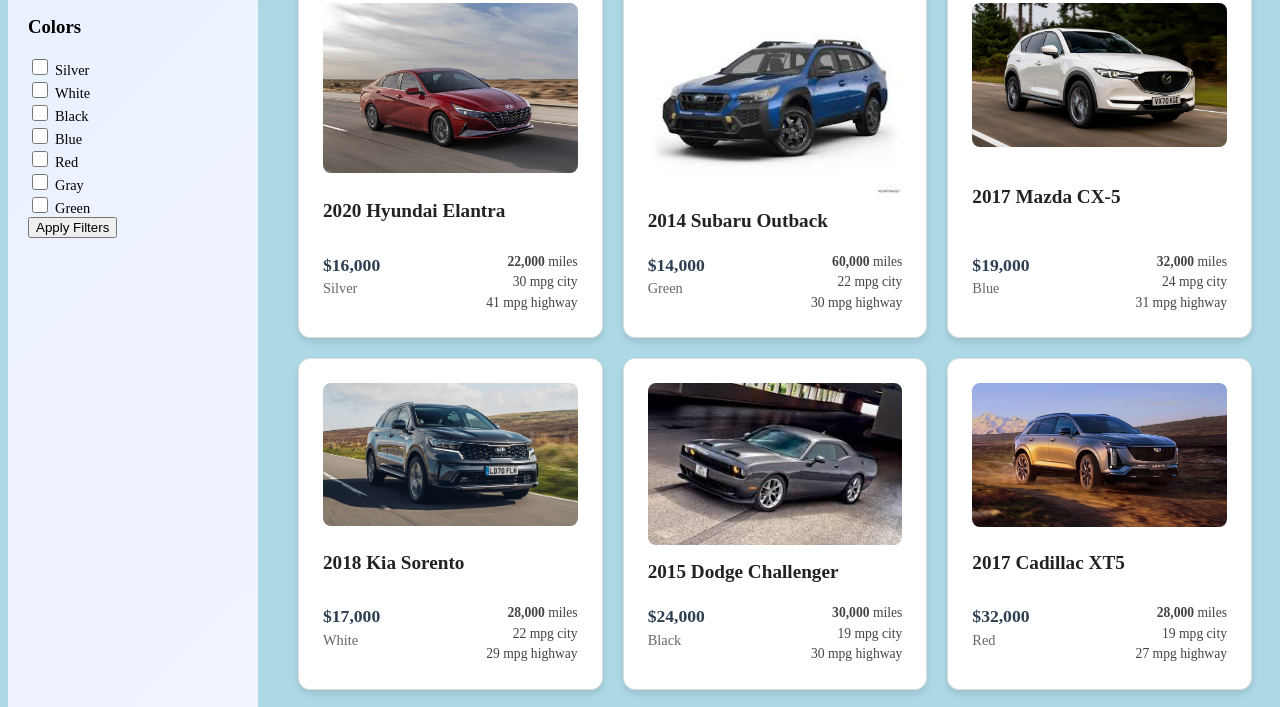
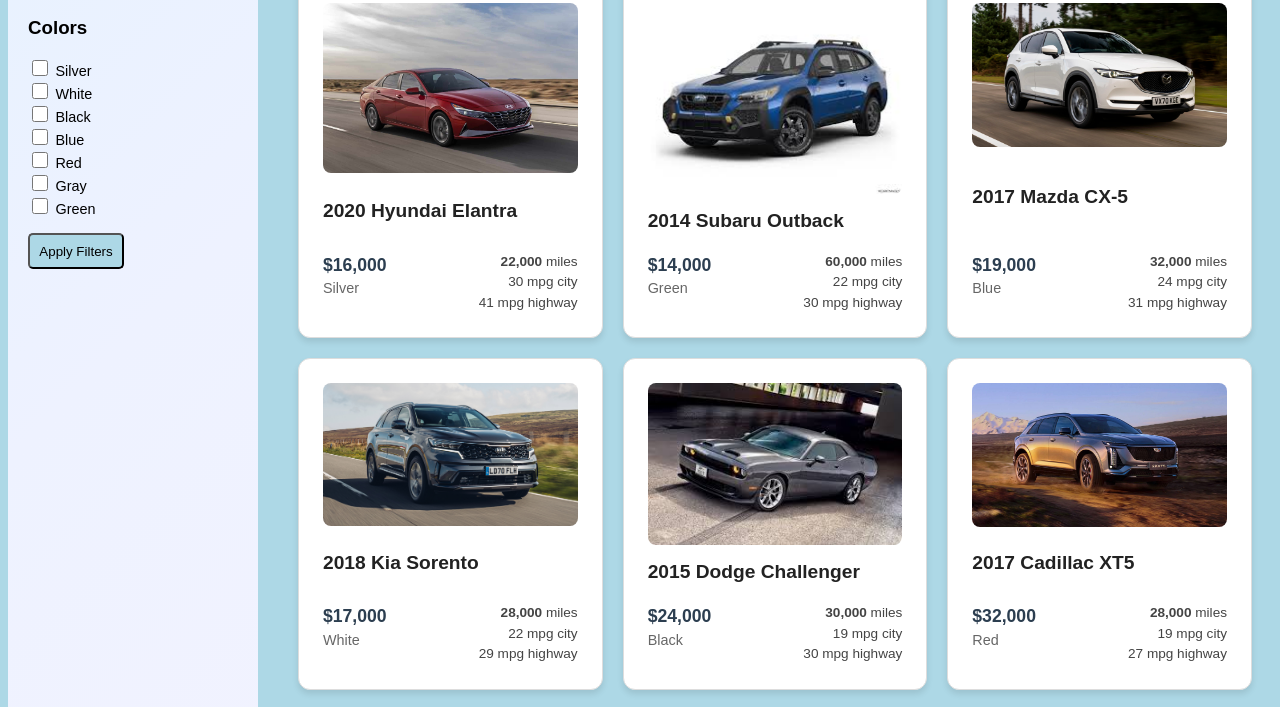
Before and after one commit to dmeyer4569/takehomeassignment1, a plain HTML site: page index.html in a window 1280 px wide. Shown: the part 810-1517 px from the top of the page. Drawn offline with Linux system fonts and the light colour scheme.

Commit message:
some css update

```diff
--- a/css/layout.css
+++ b/css/layout.css
@@ -2,6 +2,7 @@
 
 body {
   background-color: lightblue;
+  font-family: sans-serif;
 }
 
 .container {
--- a/css/sidebar.css
+++ b/css/sidebar.css
@@ -22,3 +22,11 @@
   font-size: 0.9rem;
   cursor: pointer;
 }
+
+#apply-filter {
+  margin-top: 15px;
+  width: 96px;
+  height: 36px;
+  border-radius: 5px;
+  background-color: lightblue;
+}
```
